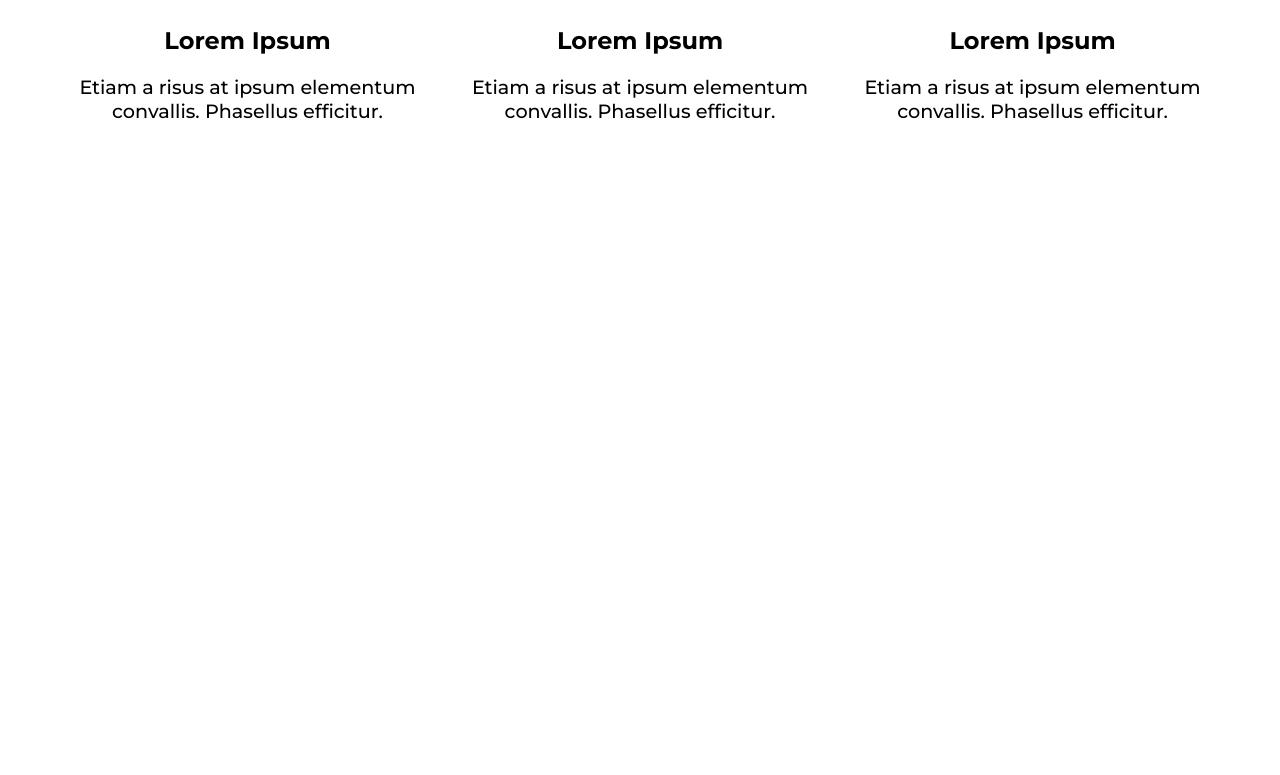
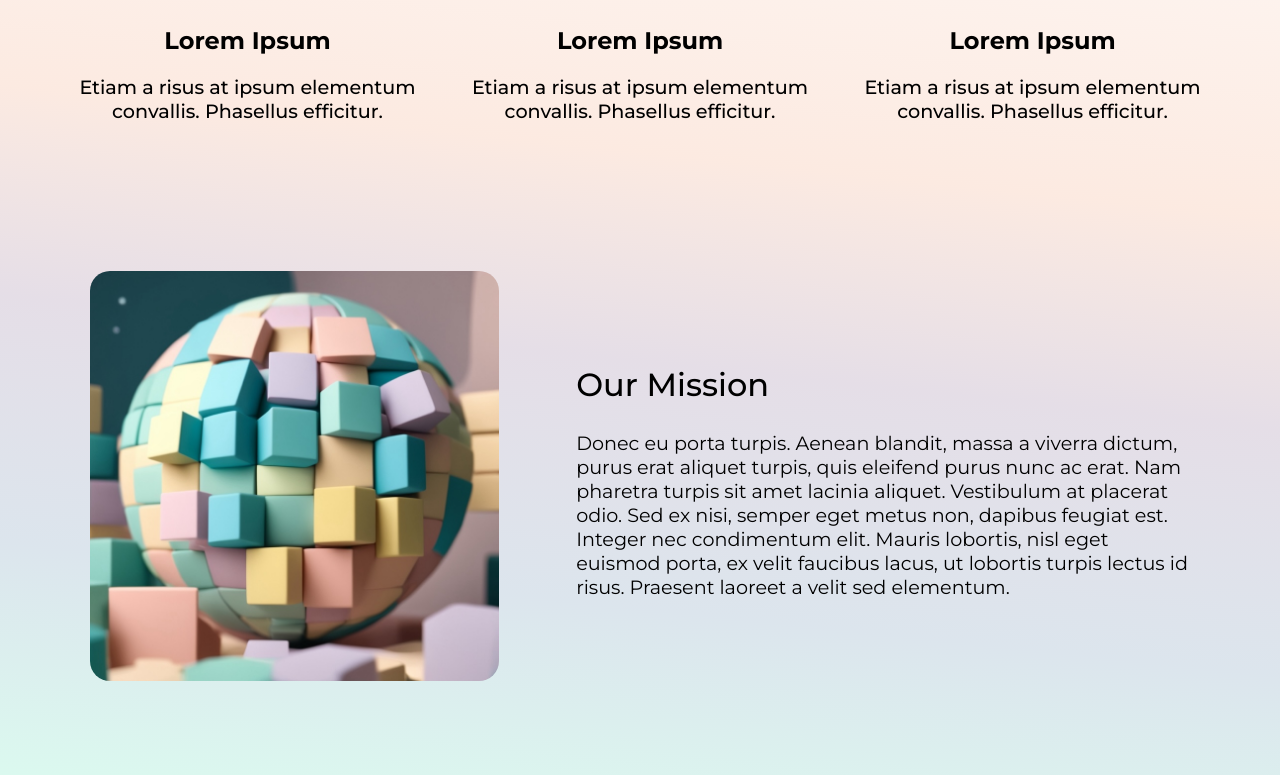
Before and after one commit to Topupchips/Block-Broker, a React (Vite) app in the folder mlh-w3-hackathon-frontend/: page / in a window 1280 px wide. Shown: the part 1051-1826 px from the top of the page. Before the commit the page ends 1233 px from the top, so only its background shows below. Built offline with nearby package versions, Linux system fonts and the light colour scheme.

Commit message:
Added home about section

```diff
--- a/mlh-w3-hackathon-frontend/src/App.css
+++ b/mlh-w3-hackathon-frontend/src/App.css
@@ -14,6 +14,9 @@ h2{
 }
 h3{
   font-size: 1.5rem;
+}
+p{
+  font-size: 1.2rem;
 }
 
 button{
@@ -95,6 +98,13 @@ body{
   border: none;
   font-size: 1.5rem;
 }
+/* Combined background for Home Why and About*/
+.homeCombinedBackground{
+  background: rgb(201,249,232);
+background: linear-gradient(6deg, rgb(219, 249, 239) 0%, rgb(220, 229, 237) 19%, rgb(229, 222, 231) 39%, rgb(252, 234, 225) 56%, rgba(255,255,255,1) 100%);
+}
+
+/* Home Why */
 .HomeWhy{
   padding: 40px 0;
 }
@@ -138,4 +148,29 @@ p.titledImageDescription{
   padding: 0 15px;
 }
 
+/* Home About */
+.card{
+  padding: 7%;
+  display: flex;
+  align-items: center;
+  gap: 7%;
+}
+.cardImageContainer{
+  flex-basis: 40%;
+  border-radius: 1000px;
+
+}
+.cardImageContainer img{
+  width: 100%;
+  overflow: hidden;
+  border-radius: 20px;
+
+}
+.cardTextContainer{
+  flex-basis: 60%;
+  text-align: left;
+}
+
+
+
 /* End Home */
--- a/mlh-w3-hackathon-frontend/src/pages/Home.jsx
+++ b/mlh-w3-hackathon-frontend/src/pages/Home.jsx
@@ -1,9 +1,13 @@
 //Section Imports
 import Header from '../sections/Header.jsx';
 import TitledImage from '../sections/TitledImage.jsx';
+import Card from "../sections/Card.jsx";
+
+//Image Imports
 import contractIcon from "../assets/contracticon.png";
 import stockIcon from "../assets/stockicon.png";
 import talkingIcon from "../assets/talkingicon.png";
+import aboutImage from "../assets/aboutimage.jpeg";
 
 function Home() {
 
@@ -11,8 +15,23 @@ function Home() {
       <>
         <Header/>
         <HomeBanner/>
+        <div className="homeCombinedBackground">
           <HomeWhy/>
+          <HomeAbout/>
+        </div>
       </>
+    );
+}
+
+function HomeAbout(){
+
+  let aboutHeading = "Our Mission";
+  let aboutParagraph = "Donec eu porta turpis. Aenean blandit, massa a viverra dictum, purus erat aliquet turpis, quis eleifend purus nunc ac erat. Nam pharetra turpis sit amet lacinia aliquet. Vestibulum at placerat odio. Sed ex nisi, semper eget metus non, dapibus feugiat est. Integer nec condimentum elit. Mauris lobortis, nisl eget euismod porta, ex velit faucibus lacus, ut lobortis turpis lectus id risus. Praesent laoreet a velit sed elementum. ";
+
+  return (
+    <div className="HomeAbout">
+      <Card imgUrl={aboutImage} imgAlt="image of blocks" heading={aboutHeading} paragraph={aboutParagraph}/>
+    </div>
   );
 }
 
--- /dev/null
+++ b/mlh-w3-hackathon-frontend/src/sections/Card.jsx
@@ -0,0 +1,16 @@
+function Card(props){
+
+    return (
+        <div className='card'>
+            <div className='cardImageContainer'>
+                <img src={props.imgUrl} alt={props.altText}/>
+            </div>
+            <div className='cardTextContainer'>
+                <h2>{props.heading}</h2>
+                <p>{props.paragraph}</p>
+            </div>
+        </div>
+    );
+}
+
+export default Card;
```
Also changed, not shown: mlh-w3-hackathon-frontend/src/assets/aboutimage.jpeg (added). Lines whose indentation alone changed are shown as unchanged.
